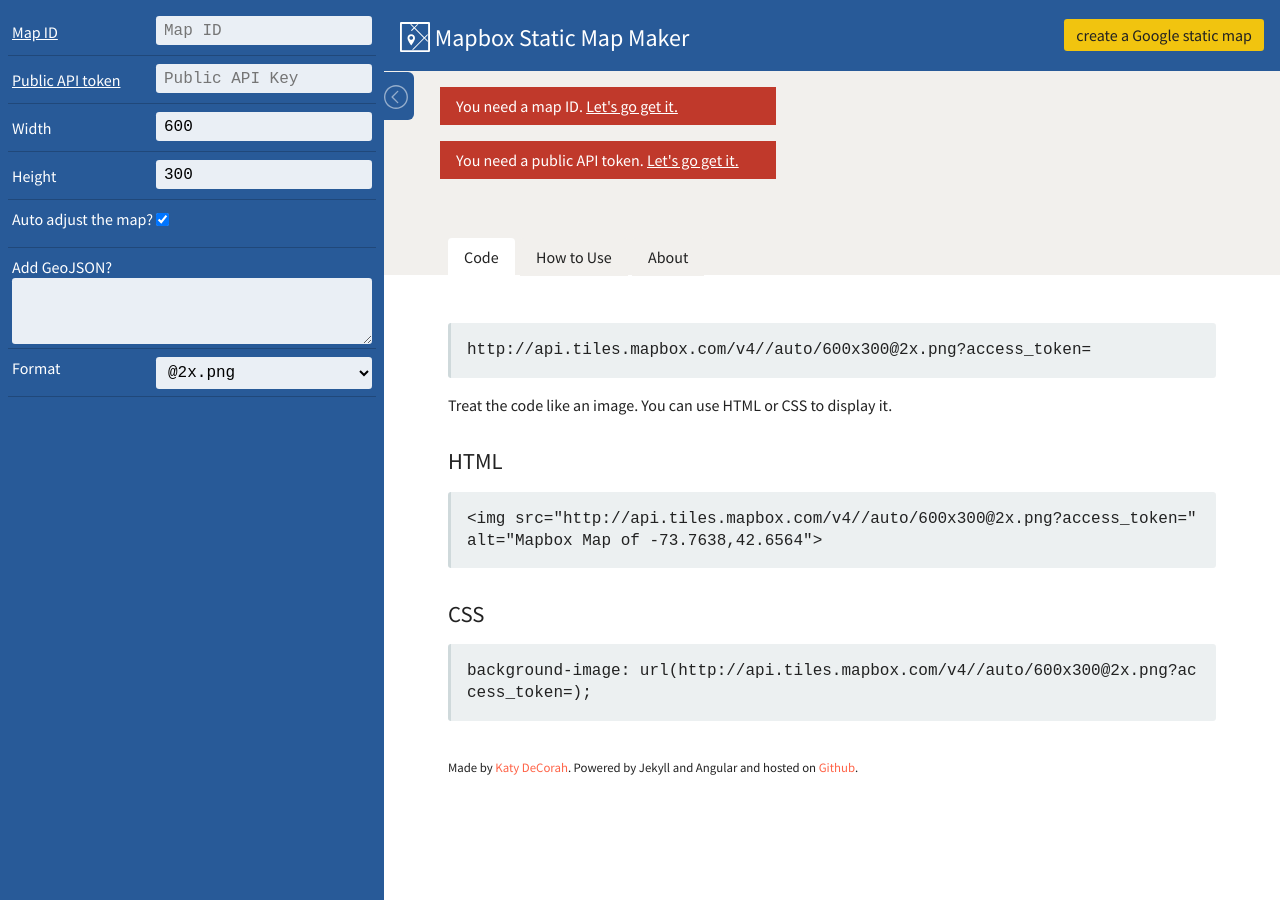
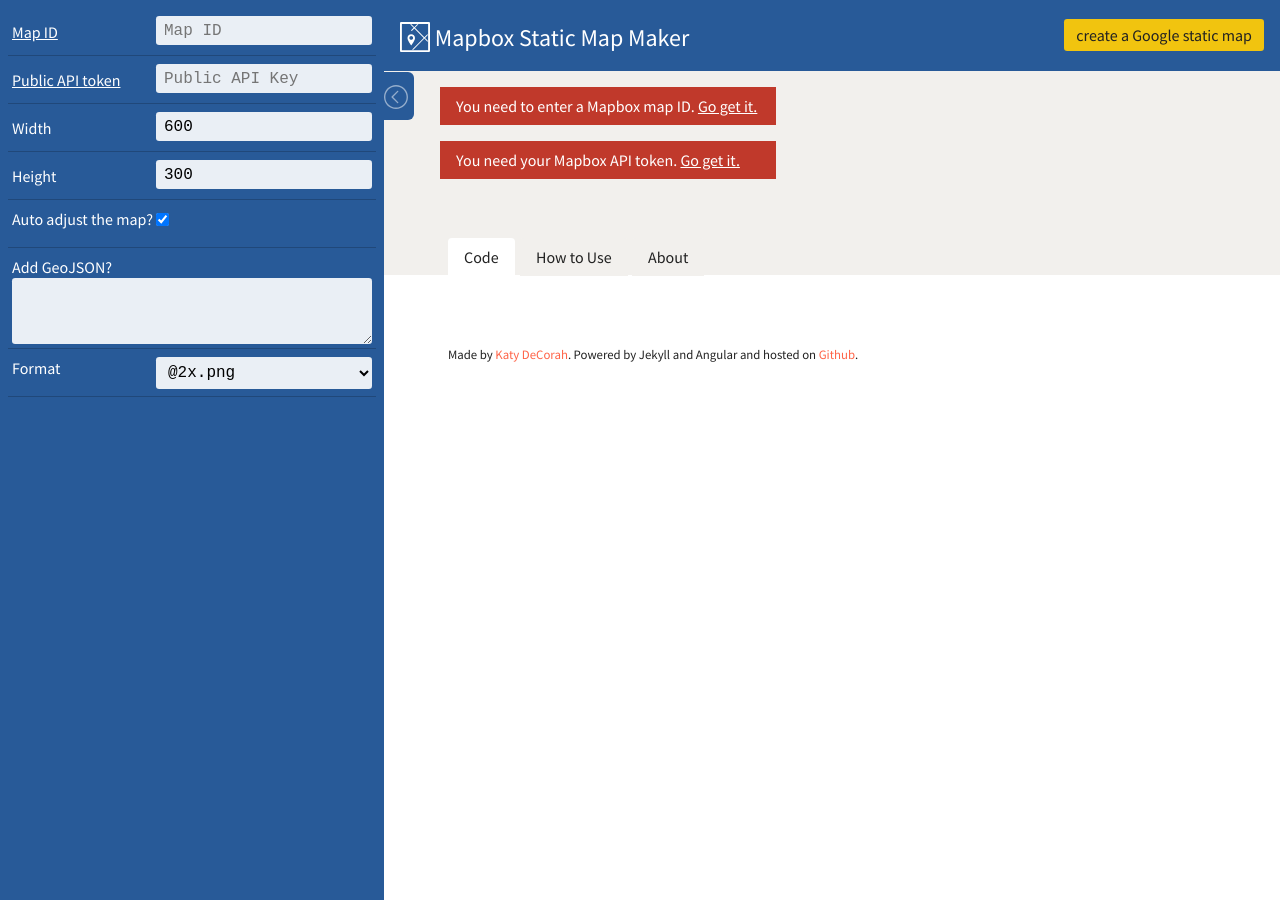
Before and after one commit to katydecorah/staticmapmaker, a Jekyll site: the page built from mapbox.html, in a window 1280 px wide. Built offline with Jekyll 4.4.1, drawn with Linux system fonts in a browser that asks for light colours; nearby versions of some CDN libraries; some web fonts are replaced.

Commit message:
hides code examples if map fields are missing

```diff
--- a/_includes/map.html
+++ b/_includes/map.html
@@ -1,19 +1,19 @@
-{% if page.title == 'Google' %}
+{% if page.title == 'Google' %}<!--/////// Google -->
 {% capture mapcode %}http://maps.googleapis.com/maps/api/staticmap[[ base.autoCenter == true && showMarker == true && '?' || '?center='+base.location.split(' ').join('+')+'&zoom='+base.zoom+'&' ]]scale=[[scale]]&size=[[base.width]]x[[base.height]]&maptype=[[base.mapType]]&sensor=false[[ base.API !== '' && '&key='+base.API || '' ]]&format=[[base.format]]&visual_refresh=true[[ showMarker == true && '&markers=size:'+base.markerSize+'%7Ccolor:'+base.markerColor.split('#').join('0x')+'%7Clabel:'+base.markerLabel+'%7C'+base.location.split(' ').join('+') || '' ]]{% endcapture %}
 <img ng-src="{{ mapcode }}" alt="Google Map of [[base.location]]" class="static-map" id="map">
-{% else %}
+{% else %}<!--//////////////////////////// Mapbox -->
 <ng-switch on="base.mapID">
   <ng-switch ng-switch-when="">
-    <div class="alert"><i class="fa fa-warning"></i> You need a map ID. <a href="https://www.mapbox.com/projects/">Let's go get it.</a></div>
+    <div class="alert">You need to enter a Mapbox map ID. <a href="https://www.mapbox.com/projects/">Go get it.</a></div>
   </ng-switch>
 </ng-switch>
 <ng-switch on="base.API">
   <ng-switch ng-switch-when="">
-    <div class="alert"><i class="fa fa-warning"></i> You need a public API token. <a href="https://www.mapbox.com/account/apps/">Let's go get it.</a></div>
+    <div class="alert">You need your Mapbox API token. <a href="https://www.mapbox.com/account/apps/">Go get it.</a></div>
   </ng-switch>
 </ng-switch>
 
-<div class="alert" ng-show="base.auto !='true' && base.location == ''"><i class="fa fa-warning"></i> You need to enter a location.</a></div>
+<div class="alert" ng-show="base.auto !=true && base.location == ''">You need to enter a location.</a></div>
 
 {% capture mapcode %}http://api.tiles.mapbox.com/v4/[[ base.mapID ]][[ geojson != '' && '/geojson('+geojson+')' || '' | nospace | escape ]][[ showMarker == true && '/pin-' + base.markerSize + '-' + base.markerLabel + '+' + base.markerColor.split('#').join('') + '(' + base.location + ')' || '' | nospace]]/[[ base.auto == true && 'auto' || base.location+','+base.zoom | nospace ]]/[[ base.width ]]x[[ base.height ]][[ base.format !== '@2x.png' && '.'+base.format || base.format ]]?access_token=[[ base.API ]]{% endcapture %}
 <div ng-if="base.mapID != '' && base.API != ''">
--- a/_includes/tabs/code.html
+++ b/_includes/tabs/code.html
@@ -1,11 +1,11 @@
 <input id="code" name="tab" type="radio" class="tab-input" checked>
 <label for="code" class="tab-link">Code</label>
-<div id="tab-code" class="tab">
+<div id="tab-code" class="tab"{% if page.title == "Mapbox" %} ng-if="base.mapID != '' && base.API != ''"{% endif %}>
 <pre>{{ mapcode }}</pre>
 <p>Treat the code like an image. You can use HTML or CSS to display it.</p>
 <h2>HTML</h2>
-<pre>&lt;img src="{{ mapcode }}" alt="{{page.title}} Map[[base.auto != 'true' && ' of '+ base.location || '' ]]"&gt;</pre>
-{% if page.title == "Google" %}<!-- Google -->
+<pre>&lt;img src="{{ mapcode }}" alt="{{page.title}} Map[[base.auto != true && ' of '+ base.location || '' ]]"&gt;</pre>
+{% if page.title == "Google" %}<!--////////////// Google -->
 <h3>Map with link to Google Maps</h3>
 <pre>&lt;a href="https://www.google.com/maps/place/[[ base.location.split(' ').join('+') ]]/"&gt;&lt;img src="{{ mapcode }}" alt="{{page.title}} Map of [[base.location]]"&gt;&lt;/a&gt;</pre>
 <h3>Map with link to Google Maps directions</h3>
```
